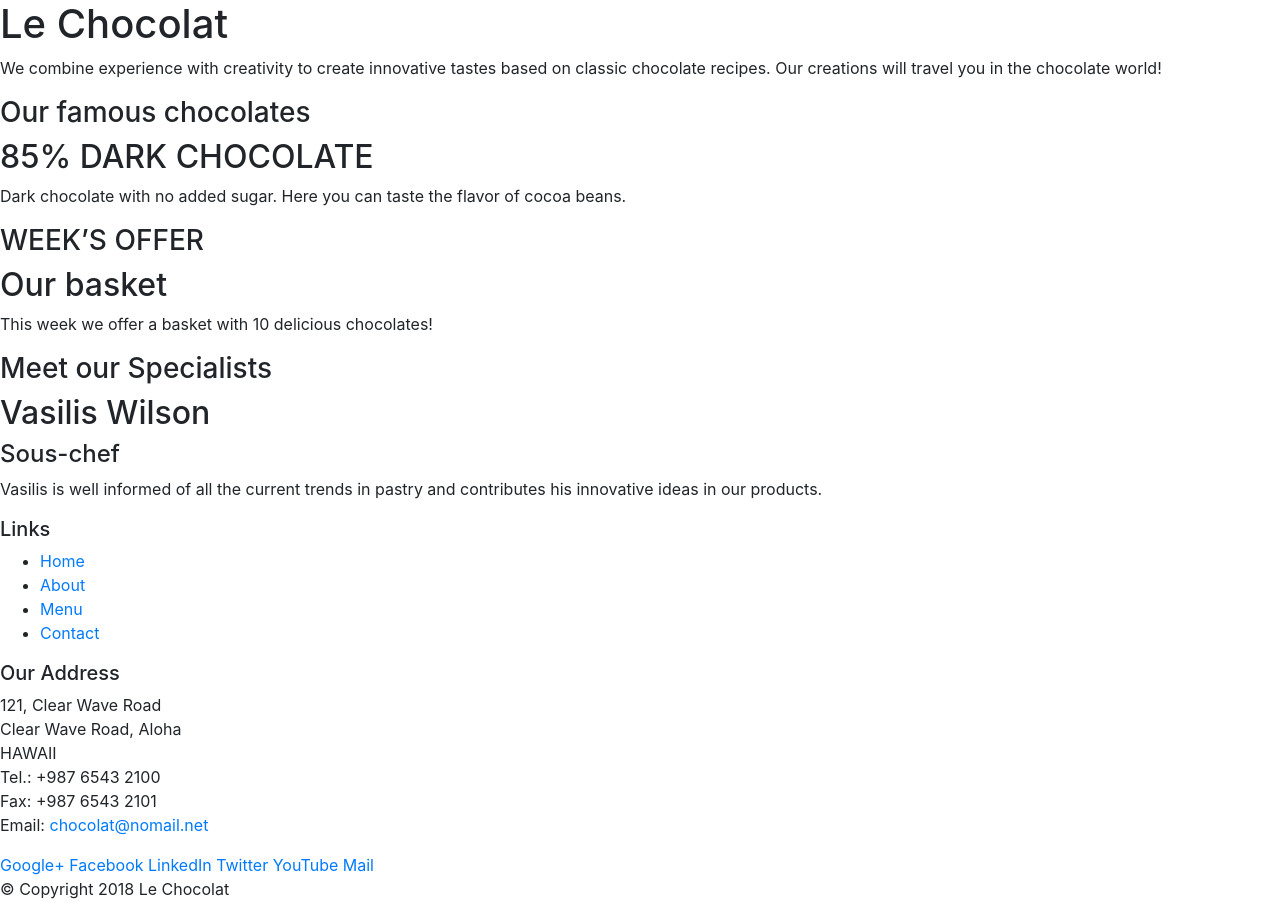
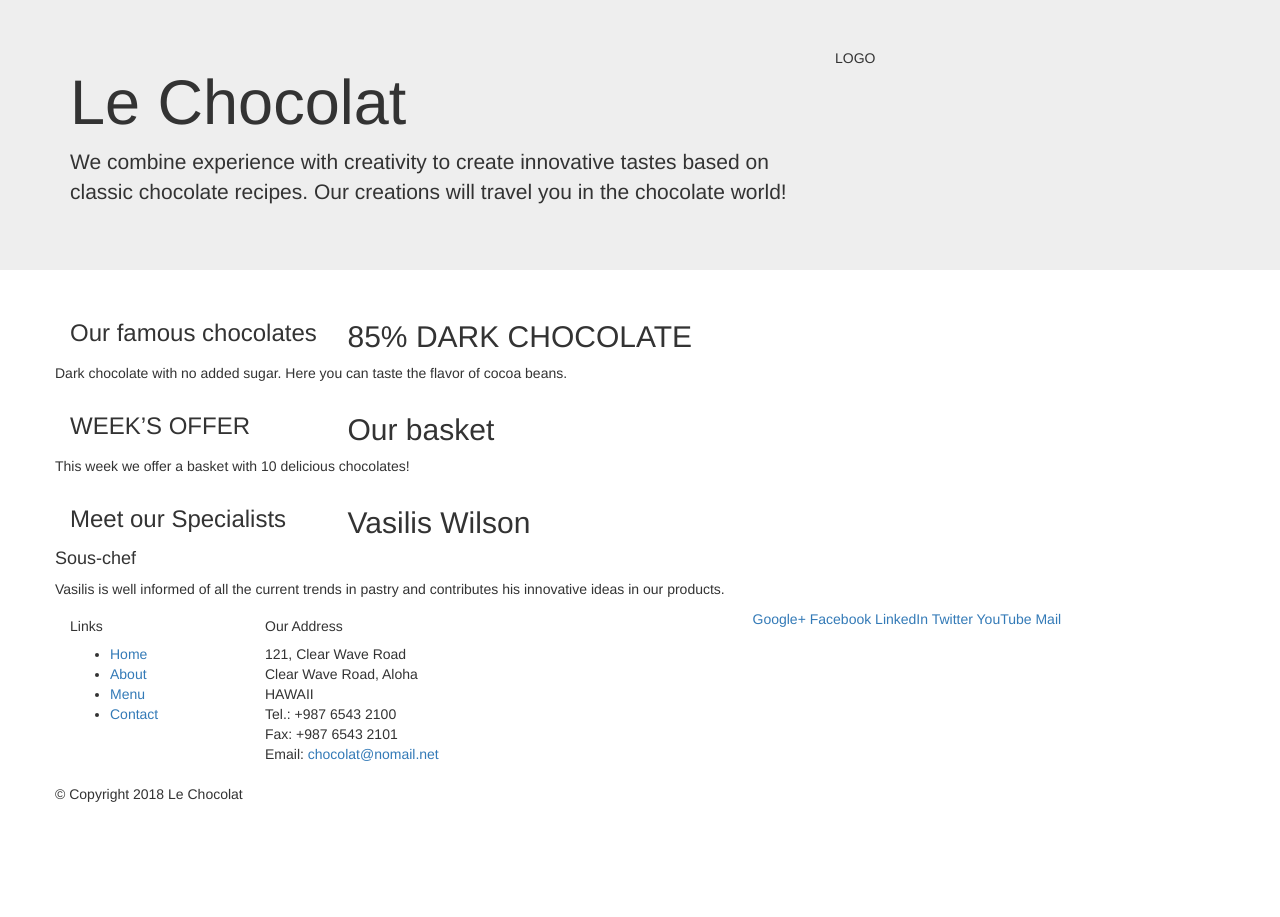
Before and after one commit to yavuzefe/courseeg, a plain HTML site: page index.html in a window 1280 px wide. After the commit the page ends 814 px from the top, so only its background shows below. Drawn offline with nearby package versions, Linux system fonts and the light colour scheme.

Commit message:
"Bootstrap Grid Part 1"

```diff
--- a/index.html
+++ b/index.html
@@ -12,47 +12,47 @@
 
 <body>
 
-    <header>
-        <div>
-            <div>
-                <div>
+    <header class="jumbotron">
+        <div class="container">
+            <div class="row">
+                <div class="col-12 col-sm-8">
                     <h1>Le Chocolat</h1>
                     <p>We combine experience with creativity to create innovative tastes based on classic chocolate
                         recipes. Our creations will travel you in the chocolate world!</p>
                 </div>
-                <div>
+                <div class="col col-sm"> LOGO </div> <!-- This particular content will occupy whatever is left out, 0 or 4 cols -->
                 </div>
             </div>
         </div>
     </header>
 
-    <div>
-        <div>
-            <div>
+    <div class="container">
+        <div class="row">
+            <div class="col-sm-4 col-md-3">
                 <h3>Our famous chocolates</h3>
             </div>
-            <div>
+            <div class="col-sm col-md">
                 <h2>85% DARK CHOCOLATE</h2>
                 <p>Dark chocolate with no added sugar. Here you can taste the flavor of cocoa beans.</p>
             </div>
         </div>
 
 
-        <div>
-            <div>
+        <div class="row">
+            <div class="col-sm-4 col-md-3">
                 <h3>WEEK’S OFFER</h3>
             </div>
-            <div>
+            <div class="col-sm col-md">
                 <h2>Our basket</h2>
                 <p>This week we offer a basket with 10 delicious chocolates! </p>
             </div>
         </div>
 
-        <div>
-            <div>
+        <div class="row">
+            <div class="col-sm-4 col-md-3">
                 <h3>Meet our Specialists</h3>
             </div>
-            <div>
+            <div class="col-sm col-md">
                 <h2>Vasilis Wilson </h2>
                 <h4>Sous-chef</h4>
                 <p>Vasilis is well informed of all the current trends in pastry and contributes his innovative ideas in
@@ -62,9 +62,9 @@
     </div>
 
     <footer>
-        <div>
-            <div>
-                <div>
+        <div class="container">
+            <div class="row">
+                <div class="col-5 offset-1 col-sm-2">
                     <h5>Links</h5>
                     <ul>
                         <li><a href="#">Home</a></li>
@@ -73,7 +73,7 @@
                         <li><a href="#">Contact</a></li>
                     </ul>
                 </div>
-                <div>
+                <div class="col-6 col-sm-5">
                     <h5>Our Address</h5>
                     <address>
                         121, Clear Wave Road<br>
@@ -84,8 +84,8 @@
                         Email: <a href="mailto:chocolat@nomail.net">chocolat@nomail.net</a>
                     </address>
                 </div>
-                <div>
-                    <div>
+                <div class="col col-sm-4">
+                    <div class="col-auto">
                         <a href="http://google.com/+">Google+</a>
                         <a href="http://www.facebook.com/profile.php?id=">Facebook</a>
                         <a href="http://www.linkedin.com/in/">LinkedIn</a>
@@ -95,8 +95,8 @@
                     </div>
                 </div>
             </div>
-            <div>
-                <div>
+            <div class="row">
+                <div class="col-auto">
                     <p> &copy; Copyright 2018 Le Chocolat</p>
                 </div>
             </div>
```
